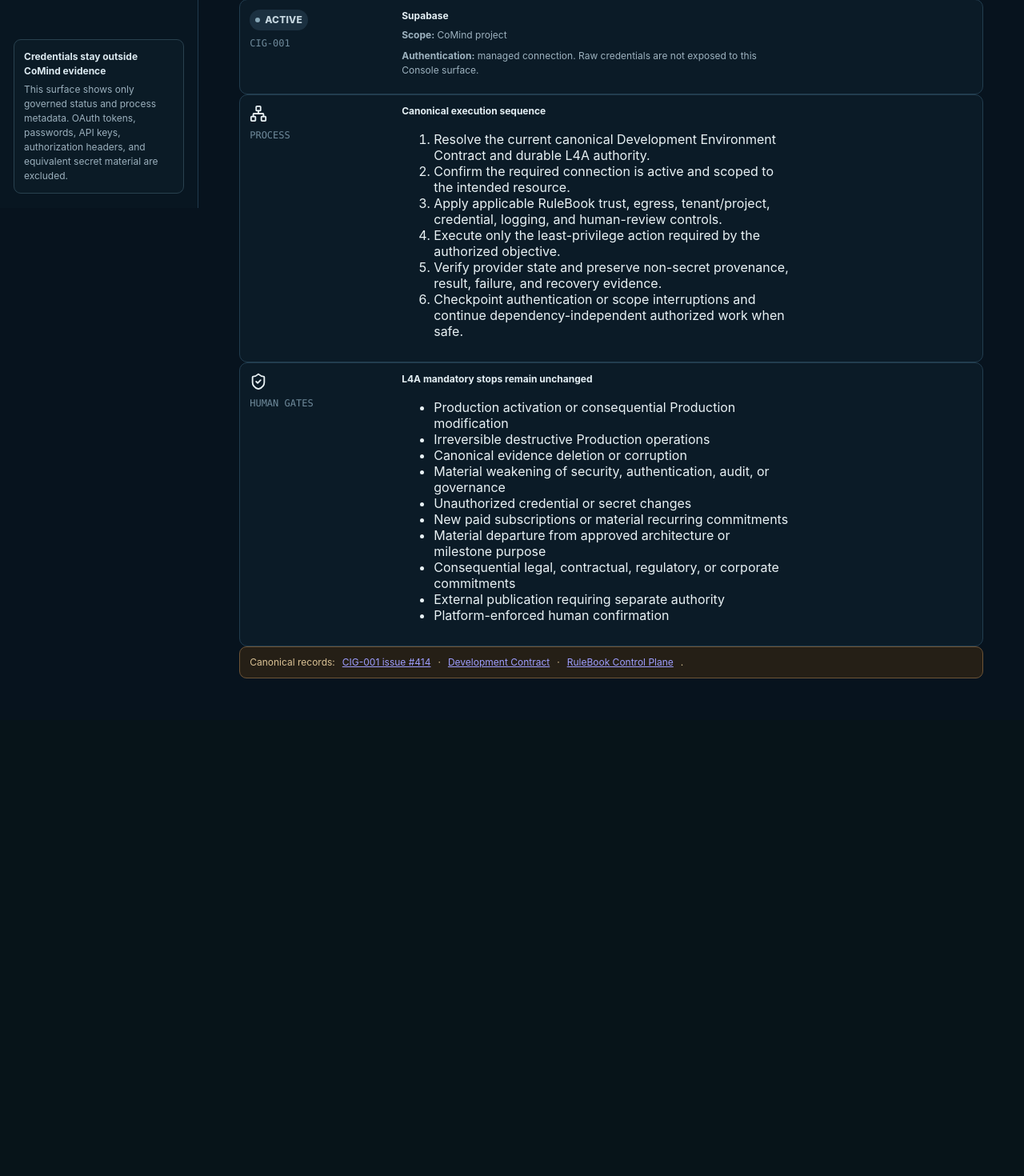
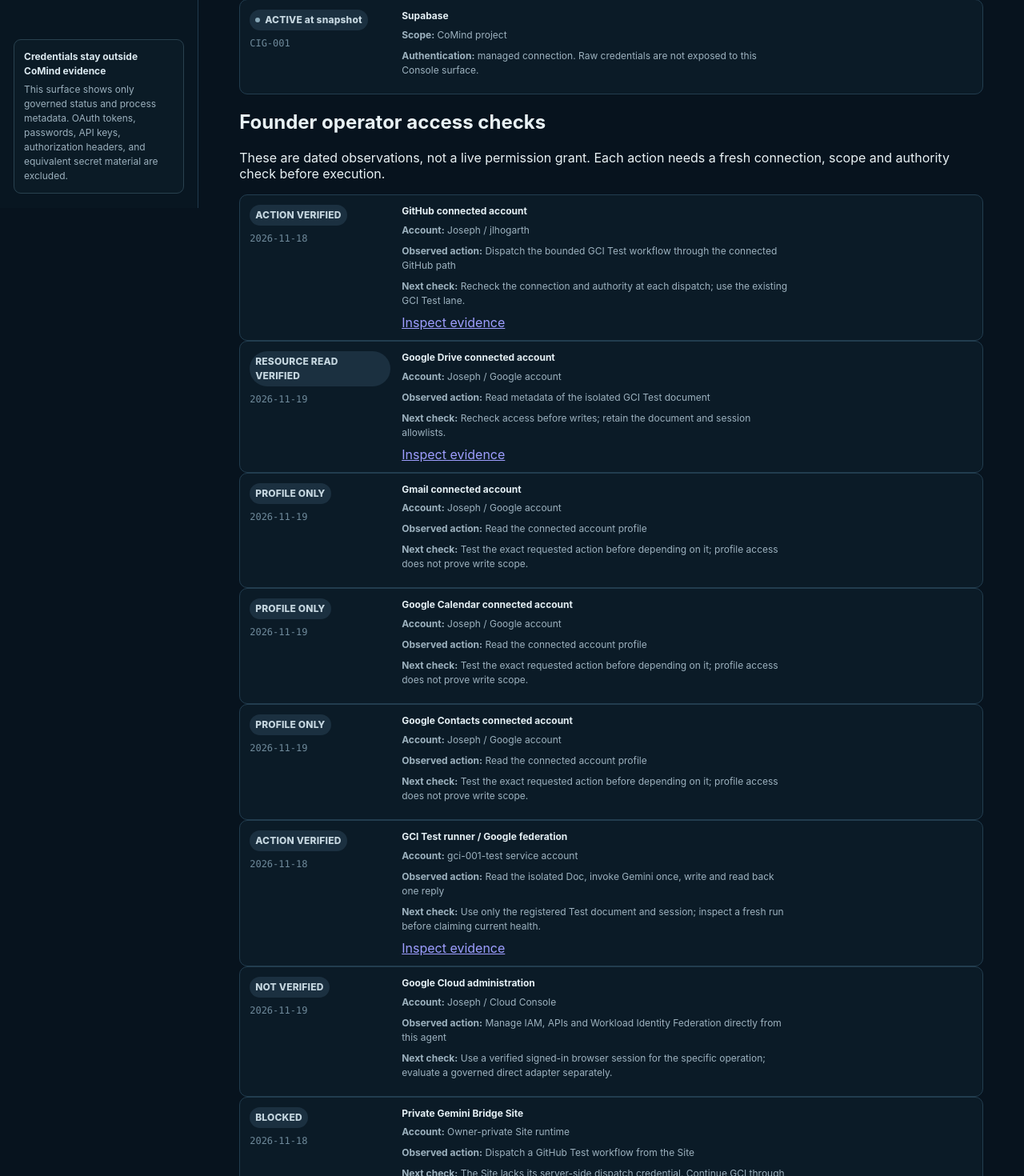
Before and after one commit to jlhogarth/CoMind, a Next.js app in the folder apps/operator-console/: page /integrations in a window 1280 px wide. Shown: the part 540-2010 px from the top of the page at 80% size. Before the commit the page ends 1440 px from the top, so only its background shows below. Built offline with nearby package versions, Linux system fonts and the light colour scheme.

Commit message:
feat(cig): surface dated founder capability readiness

```diff
--- a/apps/operator-console/src/app/integrations/page.tsx
+++ b/apps/operator-console/src/app/integrations/page.tsx
@@ -1,4 +1,5 @@
 import { Network, ShieldCheck } from "lucide-react";
+import { capabilityObservations, capabilityPreflight, isSafeCapabilityInventory } from "@/lib/integration-gateway/capabilities";
 
 import {
   integrationGatewayProcess,
@@ -11,6 +12,9 @@ export default function IntegrationGatewayPage() {
   const snapshot = integrationGatewaySnapshot;
   if (!isPublicIntegrationGatewaySnapshotSafe(snapshot)) {
     throw new Error("Integration Gateway status projection violated its non-secret boundary");
+  }
+  if (!isSafeCapabilityInventory(capabilityObservations)) {
+    throw new Error("Integration capability inventory violated its non-secret evidence boundary");
   }
 
   return (
@@ -34,7 +38,7 @@ export default function IntegrationGatewayPage() {
       <section className="hud-content">
         <header className="hud-topbar">
           <div className="hud-breadcrumb">CoMind <span>/</span> Operator Console <span>/</span> <b>Integration Gateway</b></div>
-          <div className="hud-source-state source-connected"><i /> CIG-001 verified snapshot</div>
+          <div className="hud-source-state source-connected"><i /> CIG-001 historical snapshot</div>
         </header>
 
         <div className="hud-heading">
@@ -47,22 +51,22 @@ export default function IntegrationGatewayPage() {
 
         <div className="hud-data-note" role="status">
           <ShieldCheck size={16} />
-          <span>This is a verified CIG-001 status snapshot, not a promise that OAuth is permanently active. Every consequential action must recheck connection state and current durable authority before execution.</span>
+          <span>The CIG-001 connection snapshot was verified on {snapshot.verified_at.slice(0, 10)}. It is historical, not a current connection-health reading. Every consequential action must recheck connection state and current durable authority before execution.</span>
         </div>
 
         <div className="cards">
           <article className="card"><h2>{snapshot.provider}</h2><p>Managed integration provider</p></article>
           <article className="card"><h2>{snapshot.authority}</h2><p>Bounded autonomous authority</p></article>
-          <article className="card"><h2>{snapshot.connections.length}</h2><p>Verified initial toolkits</p></article>
+          <article className="card"><h2>{snapshot.connections.length}</h2><p>Initial connection proofs</p></article>
           <article className="card"><h2>OFF</h2><p>Production authority</p></article>
         </div>
 
-        <section aria-label="Verified integration connections">
+        <section aria-label="Historical integration connections">
           {snapshot.connections.map((connection) => (
             <article className="activity-card" key={connection.toolkit}>
               <div className="activity-card-main">
                 <div className="activity-state-column">
-                  <span className="state-pill"><i aria-hidden="true" />{connection.status}</span>
+                  <span className="state-pill"><i aria-hidden="true" />{connection.status} at snapshot</span>
                   <span className="activity-key">CIG-001</span>
                 </div>
                 <div className="activity-summary-column">
@@ -73,6 +77,31 @@ export default function IntegrationGatewayPage() {
               </div>
             </article>
           ))}
+        </section>
+
+        <section aria-label="Dated capability observations">
+          <h2>Founder operator access checks</h2>
+          <p>These are dated observations, not a live permission grant. Each action needs a fresh connection, scope and authority check before execution.</p>
+          {capabilityObservations.map((item) => {
+            const preflight = capabilityPreflight(item);
+            return (
+              <article className="activity-card" key={item.id}>
+                <div className="activity-card-main">
+                  <div className="activity-state-column">
+                    <span className="state-pill">{preflight.historical_proof.replaceAll("_", " ")}</span>
+                    <span className="activity-key">{item.observed_on ?? "No proof date"}</span>
+                  </div>
+                  <div className="activity-summary-column">
+                    <div className="activity-title-row"><h3>{item.service}</h3></div>
+                    <p><b>Account:</b> {item.account}</p>
+                    <p><b>Observed action:</b> {item.action}</p>
+                    <p><b>Next check:</b> {item.continuation}</p>
+                    {item.evidence && <a href={item.evidence} target="_blank" rel="noreferrer">Inspect evidence</a>}
+                  </div>
+                </div>
+              </article>
+            );
+          })}
         </section>
 
         <section className="activity-card" aria-labelledby="gateway-process-title">
--- /dev/null
+++ b/apps/operator-console/src/lib/integration-gateway/capabilities.ts
@@ -0,0 +1,118 @@
+// Dated, non-secret observations. These records never authorize an action or
+// assert that a provider session is still valid at request time.
+export type CapabilityProof =
+  | "ACTION_VERIFIED"
+  | "RESOURCE_READ_VERIFIED"
+  | "PROFILE_ONLY"
+  | "NOT_VERIFIED"
+  | "BLOCKED";
+
+export interface CapabilityObservation {
+  readonly id: string;
+  readonly service: string;
+  readonly account: string;
+  readonly action: string;
+  readonly proof: CapabilityProof;
+  readonly observed_on: string | null;
+  readonly evidence: string | null;
+  readonly continuation: string;
+}
+
+export const capabilityObservations: readonly CapabilityObservation[] = Object.freeze([
+  {
+    id: "github-founder-dispatch",
+    service: "GitHub connected account",
+    account: "Joseph / jlhogarth",
+    action: "Dispatch the bounded GCI Test workflow through the connected GitHub path",
+    proof: "ACTION_VERIFIED",
+    observed_on: "2026-11-18",
+    evidence: "https://github.com/jlhogarth/CoMind/actions/runs/44423725042",
+    continuation: "Recheck the connection and authority at each dispatch; use the existing GCI Test lane.",
+  },
+  {
+    id: "drive-founder-read",
+    service: "Google Drive connected account",
+    account: "Joseph / Google account",
+    action: "Read metadata of the isolated GCI Test document",
+    proof: "RESOURCE_READ_VERIFIED",
+    observed_on: "2026-11-19",
+    evidence: "https://docs.google.com/document/d/1dJEOjmLPm9gdw8xsVF8J_dyPK0HDx5N5RmW0ID42cnE/edit",
+    continuation: "Recheck access before writes; retain the document and session allowlists.",
+  },
+  ...(["Gmail", "Google Calendar", "Google Contacts"] as const).map((service) => ({
+    id: service.toLowerCase().replaceAll(" ", "-") + "-founder-profile",
+    service: service + " connected account",
+    account: "Joseph / Google account",
+    action: "Read the connected account profile",
+    proof: "PROFILE_ONLY" as const,
+    observed_on: "2026-11-19",
+    evidence: null,
+    continuation: "Test the exact requested action before depending on it; profile access does not prove write scope.",
+  })),
+  {
+    id: "gci-runner-google",
+    service: "GCI Test runner / Google federation",
+    account: "gci-001-test service account",
+    action: "Read the isolated Doc, invoke Gemini once, write and read back one reply",
+    proof: "ACTION_VERIFIED",
+    observed_on: "2026-11-18",
+    evidence: "https://github.com/jlhogarth/CoMind/actions/runs/44423725042",
+    continuation: "Use only the registered Test document and session; inspect a fresh run before claiming current health.",
+  },
+  {
+    id: "google-cloud-founder-admin",
+    service: "Google Cloud administration",
+    account: "Joseph / Cloud Console",
+    action: "Manage IAM, APIs and Workload Identity Federation directly from this agent",
+    proof: "NOT_VERIFIED",
+    observed_on: "2026-11-19",
+    evidence: null,
+    continuation: "Use a verified signed-in browser session for the specific operation; evaluate a governed direct adapter separately.",
+  },
+  {
+    id: "gci-private-site-dispatch",
+    service: "Private Gemini Bridge Site",
+    account: "Owner-private Site runtime",
+    action: "Dispatch a GitHub Test workflow from the Site",
+    proof: "BLOCKED",
+    observed_on: "2026-11-18",
+    evidence: "https://github.com/jlhogarth/CoMind/pull/545",
+    continuation: "The Site lacks its server-side dispatch credential. Continue GCI through the connected GitHub path; keep Site live dispatch disabled.",
+  },
+]);
+
+const forbiddenKeys = new Set([
+  "access_token", "refresh_token", "authorization", "password", "api_key",
+  "client_secret", "secret_key", "service_role_key", "database_url", "token",
+]);
+
+function containsForbiddenField(value: unknown): boolean {
+  if (Array.isArray(value)) return value.some(containsForbiddenField);
+  if (value === null || typeof value !== "object") return false;
+  return Object.entries(value as Record<string, unknown>).some(([key, nested]) =>
+    forbiddenKeys.has(key.toLowerCase()) || containsForbiddenField(nested),
+  );
+}
+
+export function isSafeCapabilityInventory(value: readonly CapabilityObservation[]): boolean {
+  const ids = new Set<string>();
+  if (containsForbiddenField(value)) return false;
+  return value.every((item) => {
+    if (!item.id || ids.has(item.id) || !item.service || !item.action || !item.continuation) return false;
+    ids.add(item.id);
+    if (item.observed_on !== null && !/^\d{4}-\d{2}-\d{2}$/.test(item.observed_on)) return false;
+    if (item.evidence !== null && !/^https:\/\//.test(item.evidence)) return false;
+    if (item.proof === "ACTION_VERIFIED" || item.proof === "RESOURCE_READ_VERIFIED") {
+      return item.observed_on !== null && item.evidence !== null;
+    }
+    return true;
+  });
+}
+
+export function capabilityPreflight(item: CapabilityObservation): {
+  readonly historical_proof: CapabilityProof;
+  readonly live_check_required: true;
+  readonly can_authorize_action: false;
+} {
+  return { historical_proof: item.proof, live_check_required: true, can_authorize_action: false };
+}
```
Also changed, not shown: 2 other files (tests, documents, lock files or other folders).
